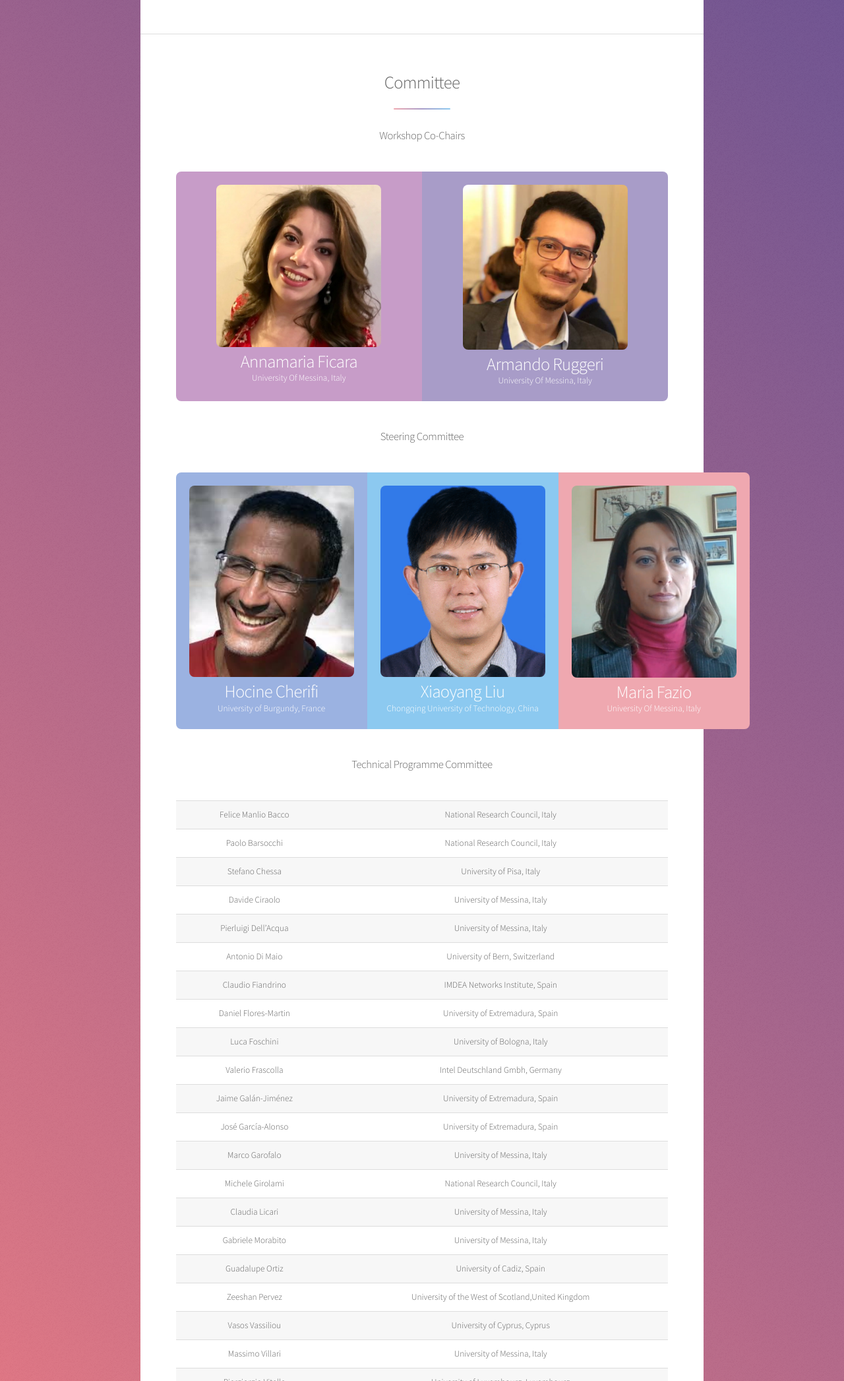
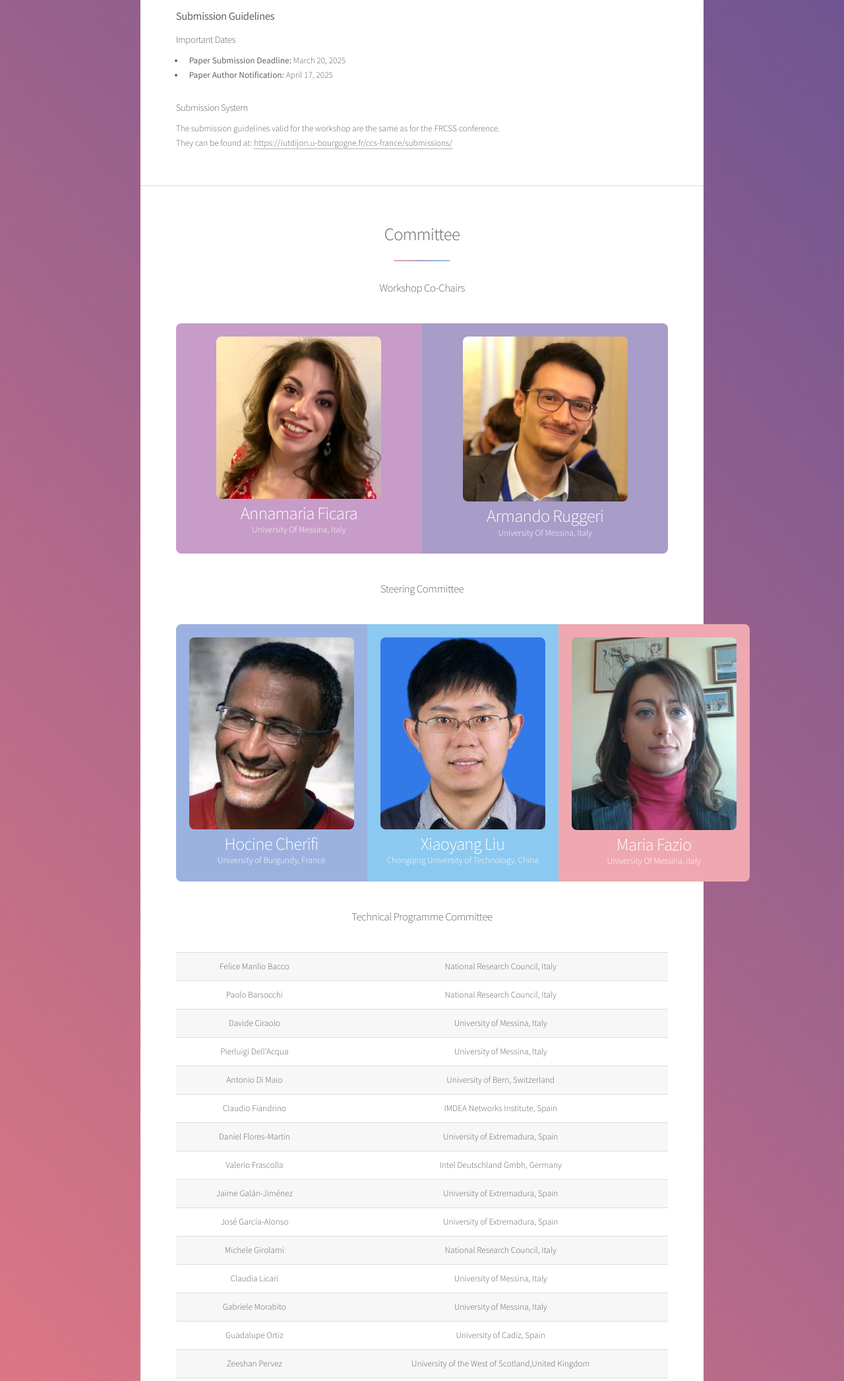
Before and after one commit to workshopunime/netblock4tc2025, a plain HTML site: page index.html in a window 1280 px wide. Shown: the part 1328-3421 px from the top of the page at 66% size. Drawn offline with Linux system fonts and the light colour scheme.

Commit message:
Add files via upload

```diff
--- a/index.html
+++ b/index.html
@@ -61,7 +61,7 @@ investigates potential vulnerabilities, enhancing the design of more secure
 consensus mechanisms, and integrating graph concepts to improve efficiency,
 scalability, and transaction processing speed and throughput.</p>
 
-<p>Topics of the workshop include (but are not limited to):</p>
+<h3><b>Topics of interest</b></h3>
 <ul class="alt">
 <li>Blockchain-inspired approaches for Criminal and terrorist networks</li>
 <li>Distributed Security in Covert network analysis</li>
@@ -74,6 +74,18 @@ scalability, and transaction processing speed and throughput.</p>
 <li>Structural network properties to analyze Blockchain features</li>
 <li>Resilience and Robustness of Complex Networks applied to Blockchain</li>
 </ul>
+
+<h3><b>Submission Guidelines</b></h3>
+
+<h4>Important Dates</h4>
+<ul>
+	<li><b>Paper Submission Deadline:</b> March 20, 2025</li>
+    <li><b>Paper Author Notification:</b> April 17, 2025</li>
+</ul>
+
+<h4>Submission System</h4>
+<p>The submission guidelines valid for the workshop are the same as for the FRCSS conference. <br>They can be found at: <a href="https://iutdijon.u-bourgogne.fr/ccs-france/submissions/">https://iutdijon.u-bourgogne.fr/ccs-france/submissions/</a></p>
+
 </div>
 </section>
 
@@ -131,10 +143,7 @@ scalability, and transaction processing speed and throughput.</p>
 											<td>Paolo Barsocchi</td>
 											<td>National Research Council, Italy</td>
 											</tr>
-											<tr>
-											<td>Stefano Chessa</td>
-											<td>University of Pisa, Italy</td>
-											</tr>
+
 <tr>
 	<td>Davide Ciraolo</td>
 	<td>University of Messina, Italy</td>
@@ -155,19 +164,15 @@ scalability, and transaction processing speed and throughput.</p>
 	<td>Daniel Flores-Martin</td>
 	<td>University of Extremadura, Spain</td>
 </tr>
-<tr><td>Luca Foschini</td><td>University of Bologna, Italy</td></tr>
 <tr><td>Valerio Frascolla</td><td>Intel Deutschland Gmbh, Germany</td></tr>
 <tr><td>Jaime Galán-Jiménez</td><td> University of Extremadura, Spain</td></tr>
 <tr><td>José García-Alonso</td><td> University of Extremadura, Spain</td></tr>
-<tr><td>Marco Garofalo</td><td> University of Messina, Italy</td></tr>
-<tr><td>Michele Girolami</td><td> National
-Research Council, Italy</td></tr>
+<tr><td>Michele Girolami</td><td> National Research Council, Italy</td></tr>
 <tr><td>Claudia Licari</td><td> University of Messina, Italy</td></tr>
 <tr><td>Gabriele Morabito</td><td> University of Messina, Italy</td></tr>
 <tr><td>Guadalupe Ortiz</td><td> University of Cadiz, Spain</td></tr>
 <tr><td>Zeeshan Pervez</td><td> University of the West of Scotland,United Kingdom</td></tr>
 <tr><td>Vasos Vassiliou</td><td> University of Cyprus, Cyprus</td></tr>
-<tr><td>Massimo Villari</td><td> University of Messina, Italy</td></tr>
 <tr><td>Piergiorgio Vitello</td><td> University of Luxembourg, Luxembourg</td></tr>
 
 												</tbody>
```
